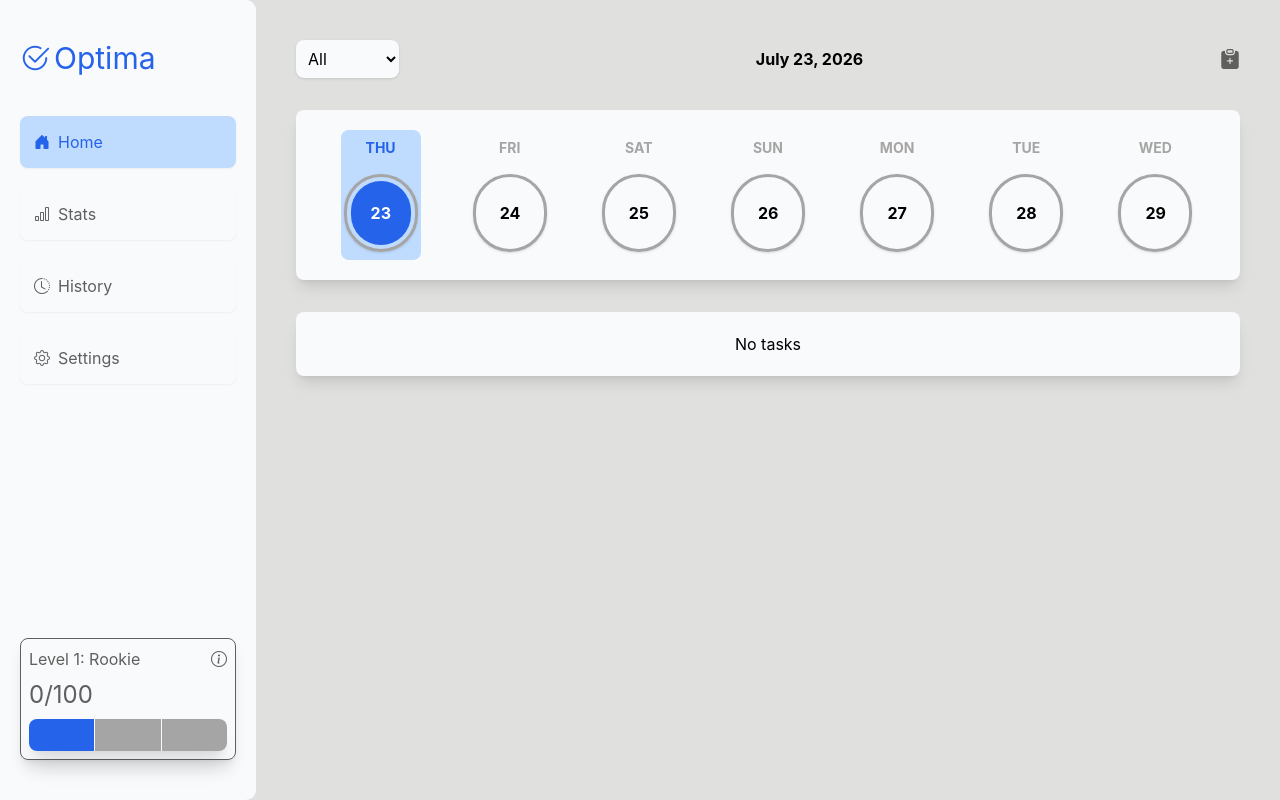
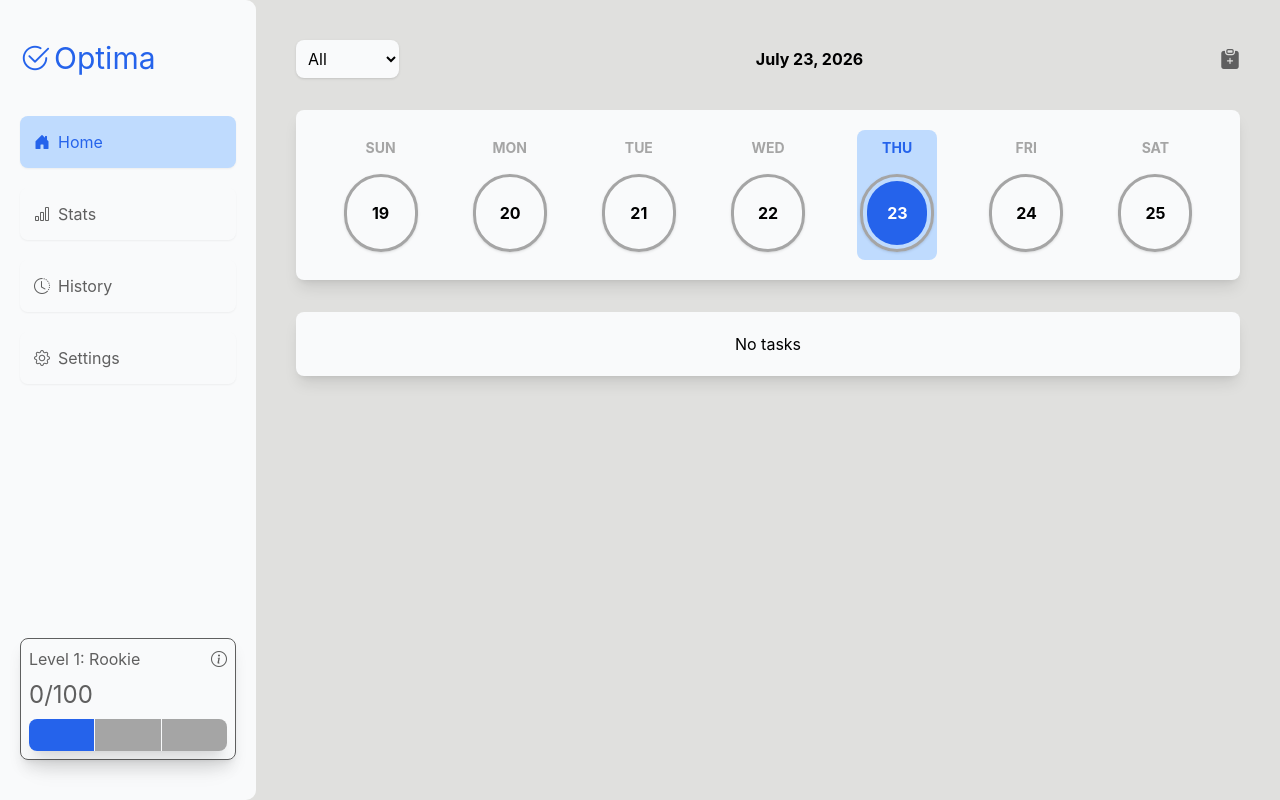
Before and after one commit to theinternetfae/Construction-site, a React (Vite) app: page /test/home in a window 1280 px wide. Built offline with nearby package versions, Linux system fonts and the light colour scheme.

Commit message:
Chosen date changing according to weekstart

```diff
--- a/src/pages/Home.jsx
+++ b/src/pages/Home.jsx
@@ -10,21 +10,31 @@ function Home() {
     const {taskList} = useContext(TaskContext);
 
     const now = dayjs();
+    //WORK ON CONFIGURING TODAY SO IT REACTS TO MIDNIGHT CHANGES INSTEAD OF JUST USER ENGAGEMENT RE-RENDER
+
     const [chosenDate, setChosenDate] = useState(now);
-    const [visibleDates, setVisibleDates] = useState([]);
+    const [weekStart, setWeekStart] = useState(
+        now.startOf('week')
+    );
+
+    //FIX THE LAG AND STOP ON CHANGING WEEKSTART
+    document.addEventListener('keydown', (e) => {
+        if(e.key === 'ArrowRight') {
+            setWeekStart(weekStart.add(7, 'day'));
+            setChosenDate(chosenDate.add(7, 'day'));
+        } else if(e.key === 'ArrowLeft') {
+            setWeekStart(weekStart.subtract(7, 'day'));
+            setChosenDate(chosenDate.subtract(7, 'day'));
+        } else {
+            return;
+        }
+    })
+
+    const visibleDates = getDates(weekStart, weekStart.add(6, 'day'));
 
     const [taskCategory, setTaskCategory] = useState('');
     const [visibleTasks, setVisibileTasks] = useState([]);
 
-    useEffect(() => {
-
-        const end = chosenDate.add(6, 'day');
-
-        const days = getDates(chosenDate, end);
-
-        setVisibleDates(days);
-
-    }, [chosenDate])
 
     useEffect(() => {
 
@@ -80,7 +90,8 @@ function Home() {
                 <div className="date-slider">
 
                     {visibleDates.map(d => {
-                        return <span className={`date ${d.date.isSame(chosenDate) ? 'bg-[var(--muted-accent)]' : ''}`} key={d.key} onClick={() => setChosenDate(d.date)}>
+                        const isChosen = d.date.format('YYYY-MM-DD') === chosenDate.format('YYYY-MM-DD');
+                        return <span className={`date ${isChosen ? 'bg-[var(--muted-accent)]' : ''}`} key={d.key} onClick={() => setChosenDate(d.date)}>
                             <p className={`date-day ${d.date.isToday() ? 'text-[var(--accent)]' : ''}`} >{d.day.toUpperCase()}</p>
                             <div className="date-num-cont">
                                 <p className={`date-num ${d.date.isToday() ? 'bg-[var(--accent)] text-white' : ''}`}>{d.dayNumber}</p>
```
